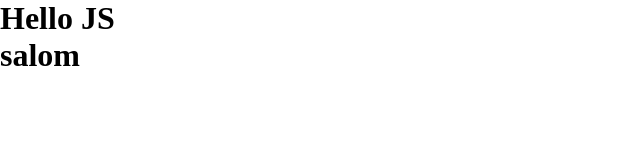
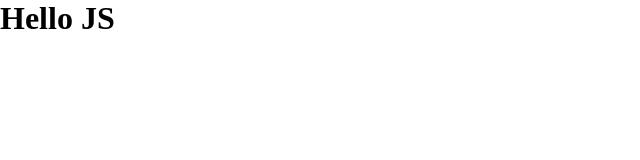
Before and after one commit to khayrullayev-cyber/group_326, a plain HTML site: page index.html in a window 1280 px wide. Shown: the whole page, without its empty margins (0-640 px from the left). Drawn offline with Linux system fonts and the light colour scheme.

Commit message:
lesson js 3

```diff
--- a/index.html
+++ b/index.html
@@ -8,7 +8,7 @@
   </head>
   <body>
     <h1>Hello JS</h1>
-    <h1>salom</h1>
+
     <script src="./main.js"></script>
   </body>
 </html>
--- a/main.js
+++ b/main.js
@@ -0,0 +1 @@
+// number methods
```
